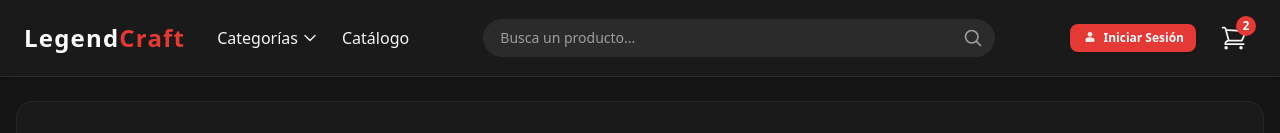
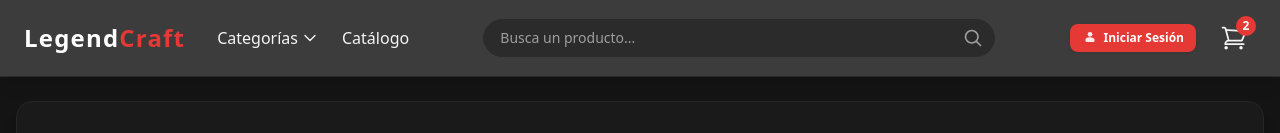
Before and after one commit to allanyanx/LegendCraft-FrontEnd, an Angular app: page /home in a window 1280 px wide. Shown: the top 133 px of the page. Built offline with nearby package versions, Linux system fonts and the light colour scheme; no server answers.

Commit message:
Mejoras esteticas

```diff
--- a/src/app/features/home/home.html
+++ b/src/app/features/home/home.html
@@ -1,10 +1,13 @@
 <!-- 1. CARRUSEL / BANNER PRINCIPAL -->
 <section class="px-4 py-6 mx-auto max-w-7xl">
   <div
-    class="bg-[#1A1A1A] text-white rounded-2xl p-8 flex flex-col md:flex-row items-center gap-8 min-h-[350px] relative border border-neutral-800"
+    class="bg-[#1A1A1A] text-white rounded-2xl p-8 flex flex-col md:flex-row items-center gap-8 min-h-[350px] relative border border-neutral-800 shadow-xl overflow-hidden group"
   >
+    <!-- Efecto de resplandor sutil de fondo -->
+    <div class="absolute inset-0 bg-gradient-to-br from-[#E53935]/5 to-transparent opacity-0 group-hover:opacity-100 transition-opacity duration-700 pointer-events-none"></div>
+
     <div
-      class="flex items-center justify-center w-full overflow-hidden border md:w-1/3 bg-neutral-800 rounded-xl aspect-[3/4] max-w-[280px] border-neutral-700"
+      class="flex items-center justify-center w-full overflow-hidden border md:w-1/3 bg-neutral-800 rounded-xl aspect-[3/4] max-w-[280px] border-neutral-700 shadow-lg"
     >
       <img
         [src]="diapositivas[slideActual()].imageUrl"
--- a/src/app/shared/components/header/header.html
+++ b/src/app/shared/components/header/header.html
@@ -1,4 +1,4 @@
-<header class="relative z-40 w-full bg-[#1A1A1A] border-b border-[#2B2B2B] shadow-md">
+<header class="sticky top-0 z-40 w-full bg-[#1A1A1A]/85 backdrop-blur-md border-b border-[#2B2B2B] shadow-lg transition-all duration-300">
   <div class="container flex items-center justify-between px-6 py-4 mx-auto">
     <div class="flex items-center gap-8">
       <a routerLink="/home" class="text-2xl font-bold tracking-wider text-white">
--- a/src/app/shared/components/product-card/product-card.html
+++ b/src/app/shared/components/product-card/product-card.html
@@ -1,6 +1,6 @@
 <a
   [routerLink]="['/producto', articulo().id]"
-  class="flex flex-col h-full overflow-hidden transition-colors border rounded-lg bg-[#1A1A1A] border-[#2B2B2B] hover:border-[#E53935] group"
+  class="flex flex-col h-full overflow-hidden transition-all duration-300 border rounded-xl bg-[#1A1A1A] border-[#2B2B2B] hover:border-[#E53935] hover:-translate-y-2 hover:shadow-[0_8px_30px_rgb(229,57,53,0.15)] group"
 >
   <!-- Imagen del Producto -->
   <div class="relative w-full overflow-hidden aspect-4/5 bg-[#2B2B2B]">
--- a/src/styles.css
+++ b/src/styles.css
@@ -13,3 +13,19 @@ input[type="reset"],
 select {
   cursor: pointer;
 }
+
+/* Scrollbar moderno */
+::-webkit-scrollbar {
+  width: 8px;
+  height: 8px;
+}
+::-webkit-scrollbar-track {
+  background: #1A1A1A;
+}
+::-webkit-scrollbar-thumb {
+  background: #2B2B2B;
+  border-radius: 4px;
+}
+::-webkit-scrollbar-thumb:hover {
+  background: #E53935;
+}
```
